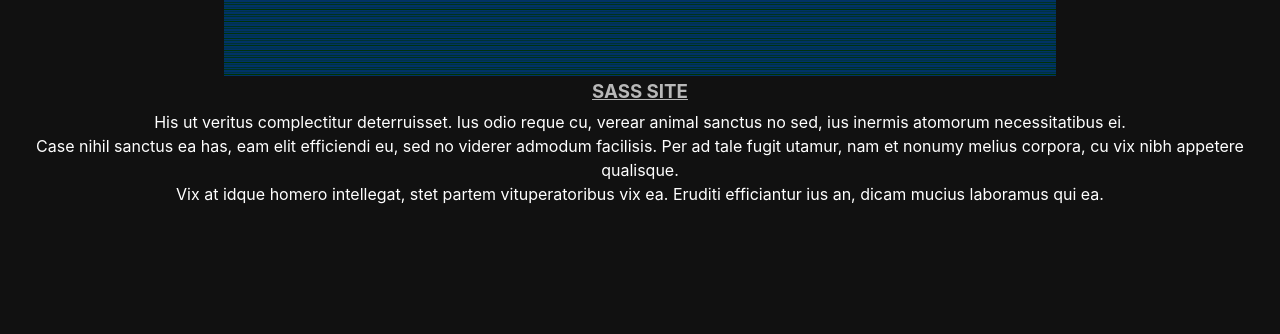
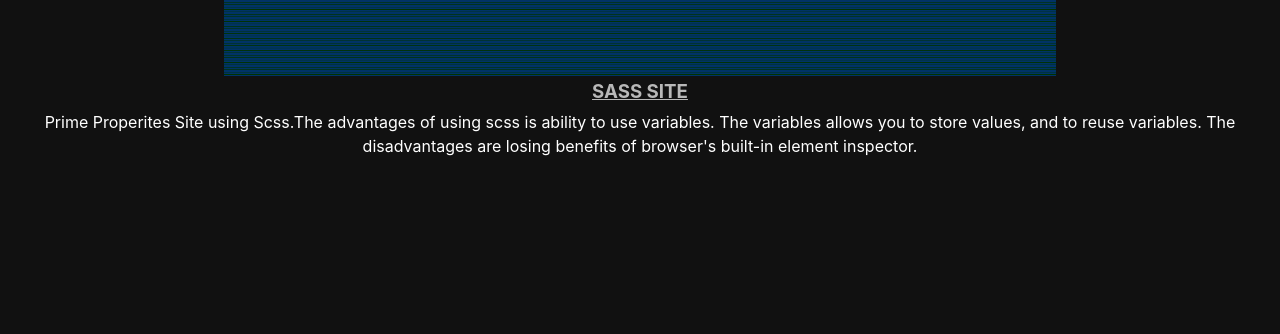
Before and after one commit to dvbrk/Mediaqueriesprofolio, a plain HTML site: page index.html in a window 1280 px wide. Shown: the part 2924-3258 px from the top of the page. Drawn offline with Linux system fonts and the light colour scheme.

Commit message:
Update index.html

```diff
--- a/index.html
+++ b/index.html
@@ -63,9 +63,7 @@
   <div class="buffer-med center">
     <img class='project-thumb' src='scss.PNG' alt='SASS SITE'/>
     <h3><a href="https://dvbrk.github.io/PrimePropertie/index.html" target='_blank'>SASS SITE</a> </h3>
-     <p>His ut veritus complectitur deterruisset. Ius odio reque cu, verear animal sanctus no sed, ius inermis atomorum necessitatibus ei.<br>
-      Case nihil sanctus ea has, eam elit efficiendi eu, sed no viderer admodum facilisis. Per ad tale fugit utamur, nam et nonumy melius corpora, cu vix nibh appetere qualisque.<br>
-      Vix at idque homero intellegat, stet partem vituperatoribus vix ea. Eruditi efficiantur ius an, dicam mucius laboramus qui ea.</p>
+     <p>Prime Properites Site using Scss.The advantages of using scss is ability to use variables. The variables allows you to store values, and to reuse variables. The disadvantages are losing benefits of browser's built-in element inspector.  </p>
   </div>
 
   <div class="buffer-med center">
```
